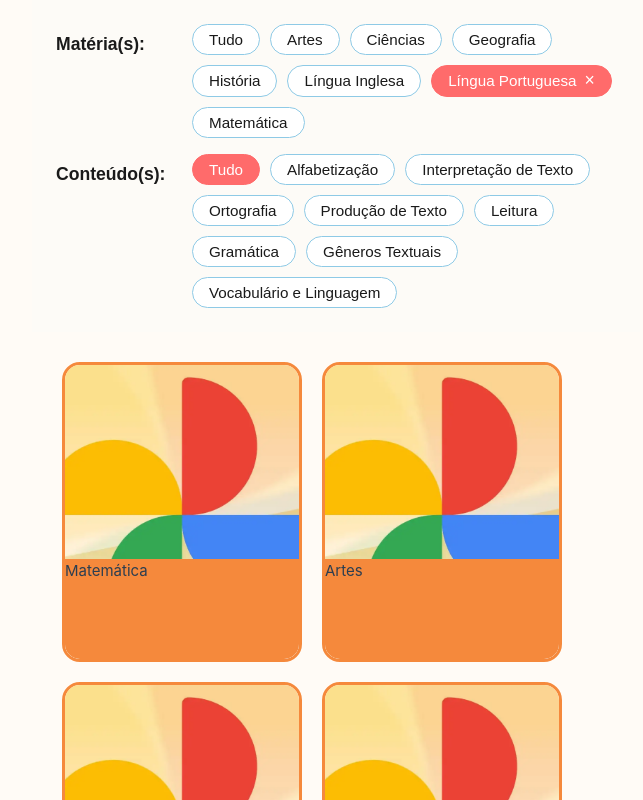
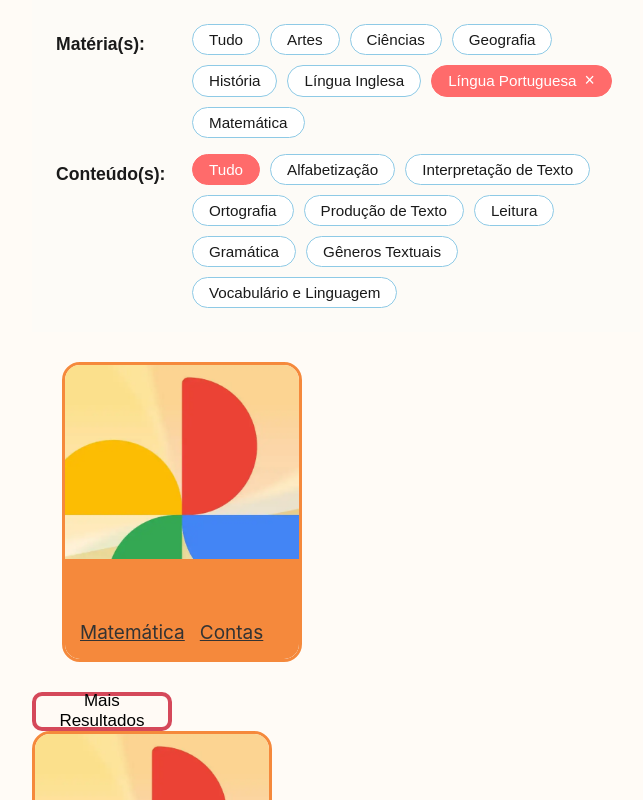
Before and after one commit to Aprender-Hackathon/Trabalho_Hackathon-Novo-, a Vue app: page / in a window 1280 px wide. Shown: the top 800 px of the page, without its empty margins (0-643 px from the left). Built offline with nearby package versions, Linux system fonts and the light colour scheme.

Commit message:
conteudooooooo

```diff
--- a/src/components/BotaoExplorar.vue
+++ b/src/components/BotaoExplorar.vue
@@ -1,6 +1,7 @@
 <script setup>
 defineProps({
   materia: String,
+  conteudo: String
 })
 </script>
 <template>
@@ -13,7 +14,7 @@ defineProps({
     <div class="laranja">
 
 <a class="materia">{{ materia }}</a>
-
+<span class="conteudo">{{ conteudo }}</span>
 
     </div>
 
@@ -44,6 +45,23 @@ defineProps({
   width: 100%;
   height: 100px;
   background: #F5893C;
+  display: flex;
+  align-items: center;
+  gap: 15px;
+  padding: 10px 15px;
 }
 
+.materia {
+  margin-top: 50px;
+  font-size: 19px;
+  color: #333;
+  text-decoration: underline;
+}
+
+.conteudo {
+  margin-top: 50px;
+  font-size: 19px;
+  color: #333;
+  text-decoration: underline;
+}
 </style>
--- a/src/components/FiltroExplorar.vue
+++ b/src/components/FiltroExplorar.vue
@@ -8,7 +8,7 @@
           :key="materia"
           class="tag-btn"
           :class="{ active: materiaSelecionada === materia }"
-          @click="materiaSelecionada = materia; emit('filtro', materia)"
+          @click="materiaSelecionada = materia; conteudoSelecionado = 'Tudo'; emit('filtro', { materia, conteudo: 'Tudo' })"
         >
           {{ materia }}
           <span v-if="materiaSelecionada === materia && materia !== 'Tudo'" class="close-icon">×</span>
@@ -24,7 +24,7 @@
           :key="conteudo"
           class="tag-btn"
           :class="{ active: conteudoSelecionado === conteudo }"
-          @click="conteudoSelecionado = conteudo"
+          @click="conteudoSelecionado = conteudo; emit('filtro', { materia: materiaSelecionada, conteudo })"
         >
           {{ conteudo }}
           <span v-if="conteudoSelecionado === conteudo && conteudo !== 'Tudo'" class="close-icon">×</span>
--- a/src/views/HomeView.vue
+++ b/src/views/HomeView.vue
@@ -4,15 +4,19 @@
 <template>
 
   <FiltroExplorar
-    @filtro="materiaEscolhida = $event"
+    @filtro="filtroEscolhido = $event"
   />
 
   <div class="cards">
 
-    <BotaoExplorar
-      v-if="materiaEscolhida === 'Tudo' || materiaEscolhida === 'Matemática'"
-      materia="Matemática"
-    />
+   <BotaoExplorar
+  v-if="
+    (filtroEscolhido.materia === 'Tudo' || filtroEscolhido.materia === 'Matemática') &&
+    (filtroEscolhido.conteudo === 'Tudo' || filtroEscolhido.conteudo === 'Contas')
+  "
+  materia="Matemática"
+  conteudo="Contas"
+/>
     <BotaoExplorar
       v-if="materiaEscolhida === 'Tudo' || materiaEscolhida === 'Artes'"
       materia="Artes"
@@ -50,7 +54,10 @@ import { ref } from 'vue'
 import FiltroExplorar from '@/components/FiltroExplorar.vue'
 import BotaoExplorar from '@/components/BotaoExplorar.vue'
 
-const materiaEscolhida = ref('Tudo')
+const filtroEscolhido = ref({
+  materia: 'Tudo',
+  conteudo: 'Tudo'
+})
 
 </script>
 
```
